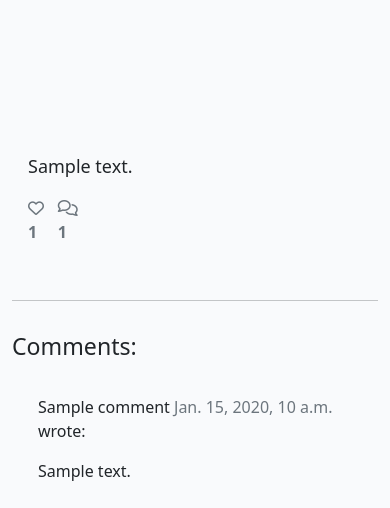
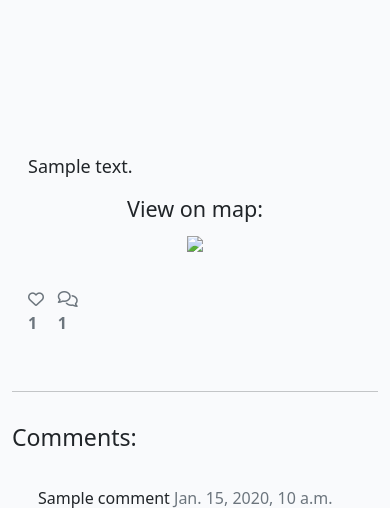
Before and after one commit to KarlPreisler/hiking-spots-blog, a Django app: a page that uses templates/base.html in a window 390 px wide. Shown: the part 243-751 px from the top of the page. Run offline with Django 3.2, Linux system fonts and the light colour scheme; tables that the repository leaves empty hold one stand-in row (values such as "Sample post"); some libraries are stand-ins or nearby versions.

Commit message:
Change back css file to check if it's loading site properly

```diff
--- a/static/css/style.css
+++ b/static/css/style.css
@@ -201,11 +201,3 @@ width: 90%;
 .margin-top {
     margin-top: 10%;
 }
-
-
-
-@media only screen and (max-width: 780px) {
-    #map {
-      display: none;
-    }
-  }
--- a/templates/errors/500.html
+++ b/templates/errors/500.html
@@ -6,6 +6,7 @@
 <div class="container">
     <div class="row">
         <div class="col-md-6 my-auto form-container text-center rounded mx-auto my-2 py-2">
+            <h1>Error 500: Internal Server Error. </h1>
             <div>
                 <a href="{% url 'home' %}" class="btn btn-md btn-navy my-2">
                     Back to the home page
```
